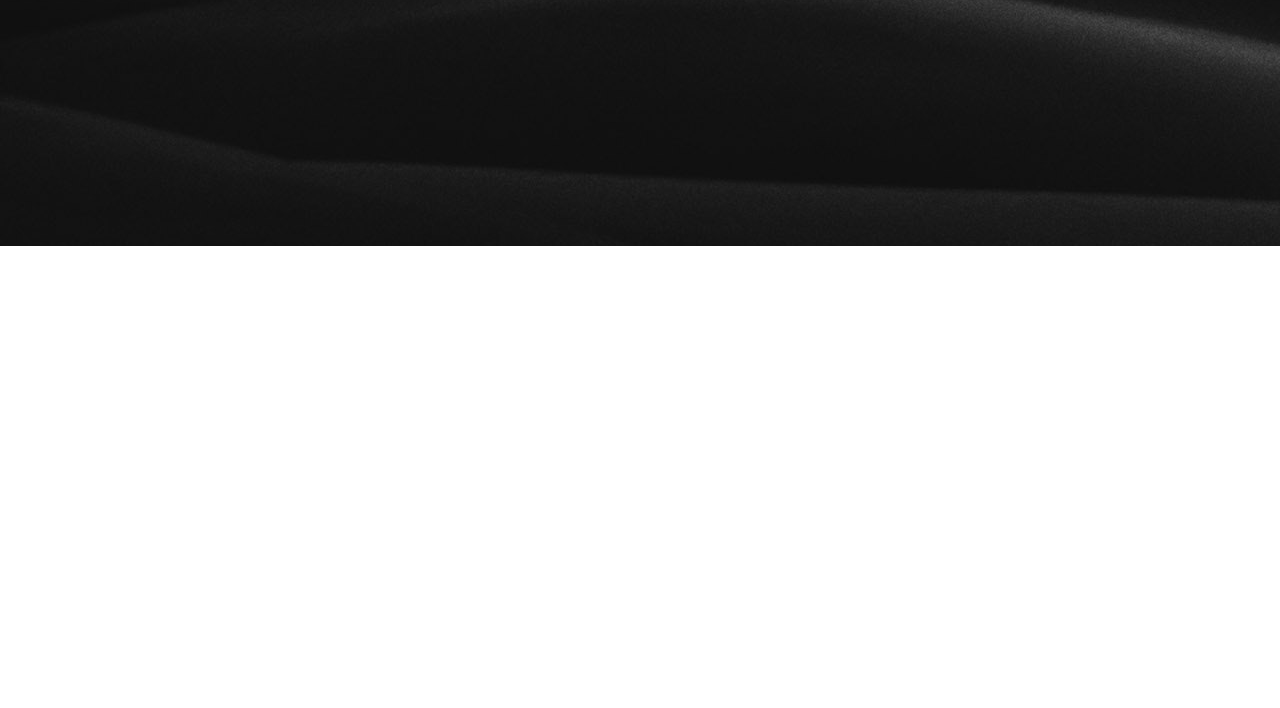
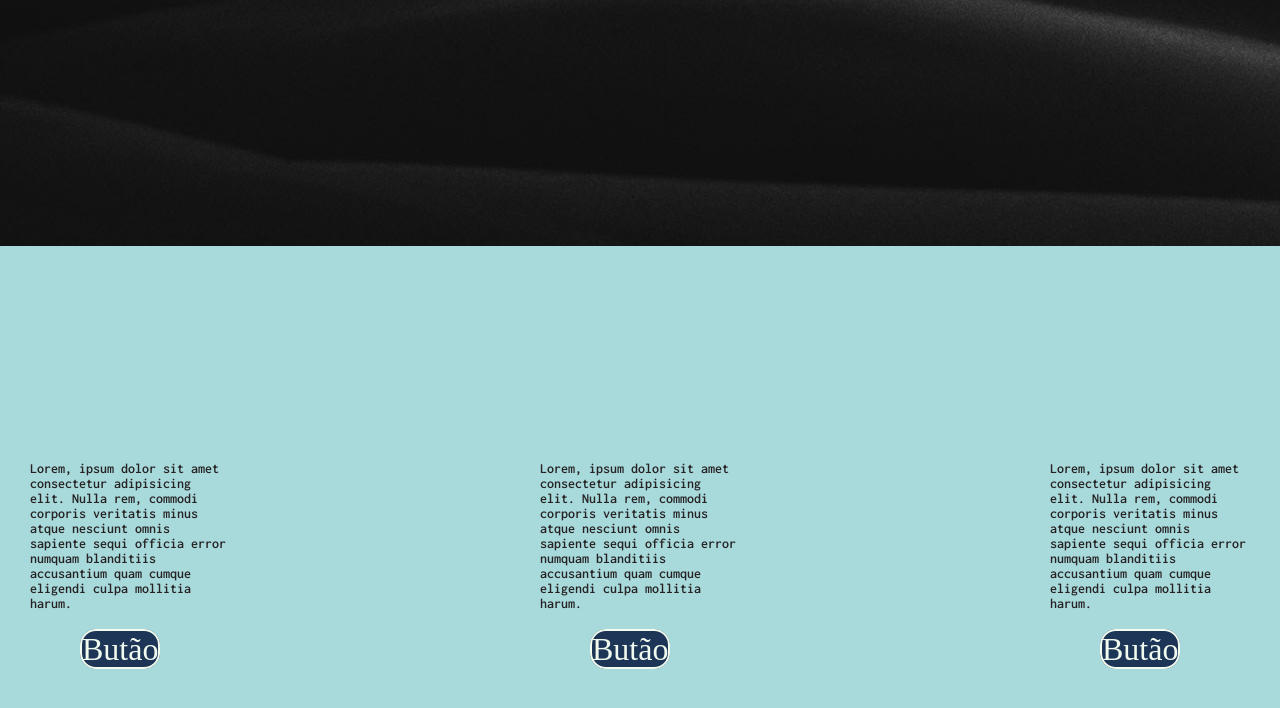
Before and after one commit to JHRK/TemplateTime, a plain HTML site: page index.html in a window 1280 px wide. Shown: the part 754-1462 px from the top of the page. Before the commit the page ends 1000 px from the top, so only its background shows below. Drawn offline with Linux system fonts and the light colour scheme.

Commit message:
Update do footer
Só falta colocar as imagens nas sections agora.

```diff
--- a/index.html
+++ b/index.html
@@ -11,9 +11,29 @@
     <link href="https://fonts.googleapis.com/css2?family=PT+Sans&display=swap" rel="stylesheet">
 </head>
 <body>
-<header>
-    <h1>Koener<u><i>gan</i></u></h1>
-</header>
-    <script rel="script.js"></script>
+    <header>
+        <h1>Koener<u><i>gan</i></u></h1>
+    </header>
+        <script rel="script.js"></script>
+    <main>
+
+    </main>
+    <footer>
+        <section>
+            <img src="">
+            <p>Lorem, ipsum dolor sit amet consectetur adipisicing elit. Nulla rem, commodi corporis veritatis minus atque nesciunt omnis sapiente sequi officia error numquam blanditiis accusantium quam cumque eligendi culpa mollitia harum.</p>
+            <a href="#">Butão</a>
+        </section>
+        <section>
+            <img src="">
+            <p>Lorem, ipsum dolor sit amet consectetur adipisicing elit. Nulla rem, commodi corporis veritatis minus atque nesciunt omnis sapiente sequi officia error numquam blanditiis accusantium quam cumque eligendi culpa mollitia harum.</p>
+            <a href="#">Butão</a>
+        </section>
+        <section>
+            <img src="">
+            <p>Lorem, ipsum dolor sit amet consectetur adipisicing elit. Nulla rem, commodi corporis veritatis minus atque nesciunt omnis sapiente sequi officia error numquam blanditiis accusantium quam cumque eligendi culpa mollitia harum.</p>
+            <a href="#">Butão</a>
+        </section>
+    </footer>
 </body>
 </html>
--- a/style.css
+++ b/style.css
@@ -25,3 +25,38 @@ header h1{
    color: #d12623;
    display: block;
 }
+
+footer{
+    background-color: #a8dadc;
+    display: flex;
+    font-family: Inconsolata;
+    font-size: 14px;
+    justify-content: space-between;
+    padding-right: 30px;
+    padding-left: 30px;
+    padding-top: 200px;
+}
+footer section{
+    height: 300px;
+    width: 200px;
+}
+footer section a{
+    height: 200px;
+    width: 300px;
+    background-color: #1d3557;
+    font-style: none;
+    font-family: Inconsulata;
+    text-decoration: none;
+    font-size: xx-large;
+    margin: 50px;
+    position: relative;
+    top: 20px;
+    border: 2px solid #f1faee;
+    border-radius: 0.5em;
+    color: #f1faee;
+
+
+}
+footer section img{
+
+}
```
